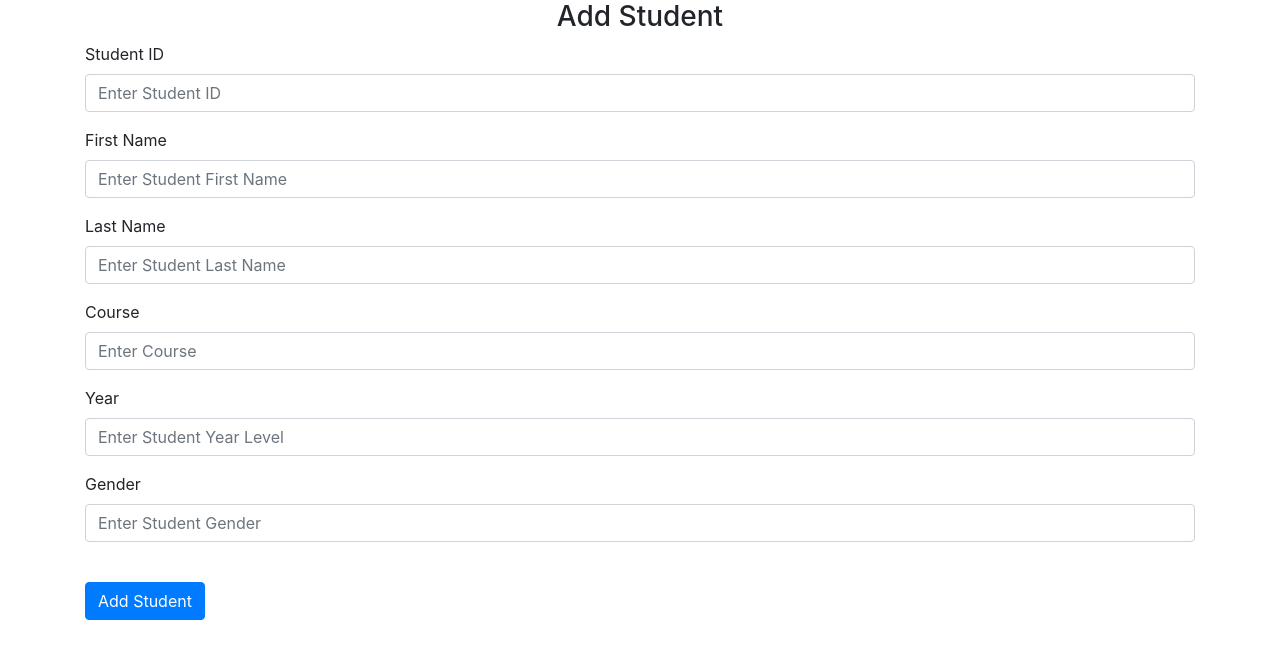
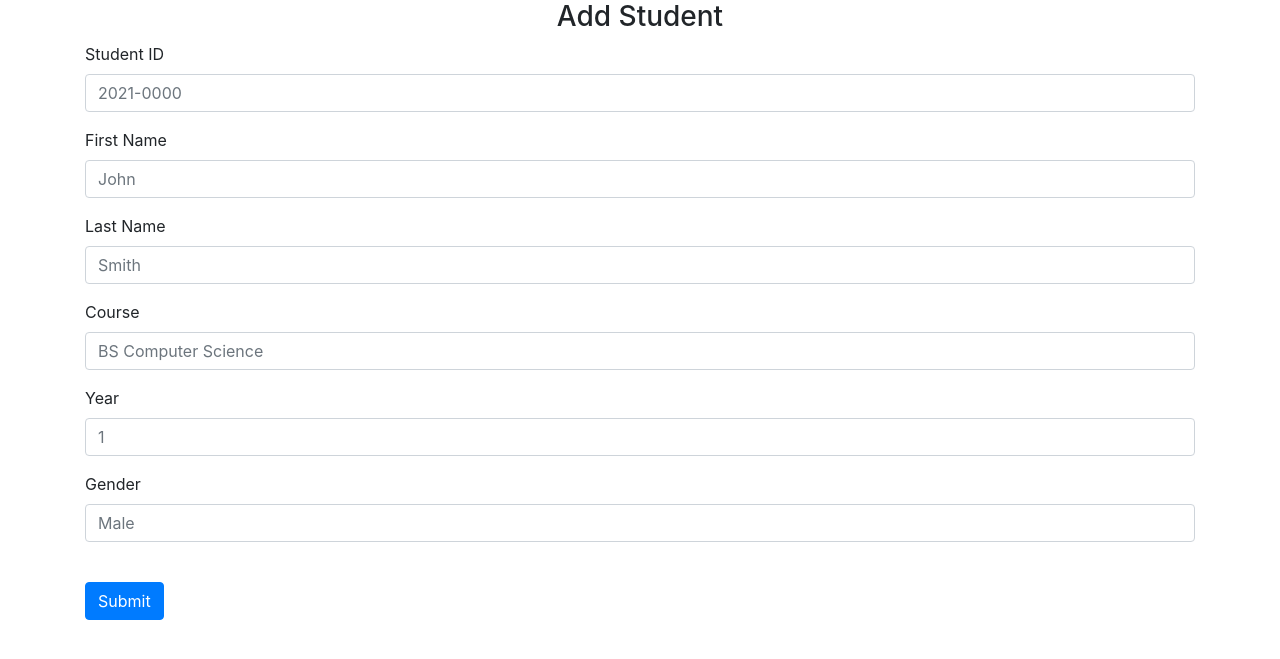
Before and after one commit to Lothany/CCC181-SIS, a Flask app: page /add_student in a window 1280 px wide. Shown: the part 56-715 px from the top of the page. Run offline with Flask 3, Linux system fonts and the light colour scheme; some libraries are stand-ins or nearby versions.

Commit message:
edited input fields display

```diff
--- a/website/templates/add_student.html
+++ b/website/templates/add_student.html
@@ -12,7 +12,7 @@
             class = "form-control"
             id = "studentID"
             name = "studentID"
-            placeholder = "Enter Student ID"
+            placeholder = "2021-0000"
         />
     </div>
     <div class = "form-group">
@@ -22,7 +22,7 @@
             class = "form-control"
             id = "firstName"
             name = "firstName"
-            placeholder = "Enter Student First Name"
+            placeholder = "John"
         />
     </div>
     <div class = "form-group">
@@ -32,7 +32,7 @@
             class = "form-control"
             id = "lastName"
             name = "lastName"
-            placeholder = "Enter Student Last Name"
+            placeholder = "Smith"
         />
     </div>
     <div class = "form-group">
@@ -42,7 +42,7 @@
             class = "form-control"
             id = "course"
             name = "course"
-            placeholder = "Enter Course"
+            placeholder = "BS Computer Science"
         />
     </div>
     <div class = "form-group">
@@ -52,7 +52,7 @@
             class = "form-control"
             id = "year"
             name = "year"
-            placeholder = "Enter Student Year Level"
+            placeholder = "1"
         />
     </div>
     <div class = "form-group">
@@ -62,11 +62,11 @@
             class = "form-control"
             id = "gender"
             name = "gender"
-            placeholder = "Enter Student Gender"
+            placeholder = "Male"
         />
     </div>
     <br />
-    <button type ="submit" class="btn btn-primary">Add Student</button>
+    <button type ="submit" class="btn btn-primary">Submit</button>
 </form>
 
 {% endblock%}
```
